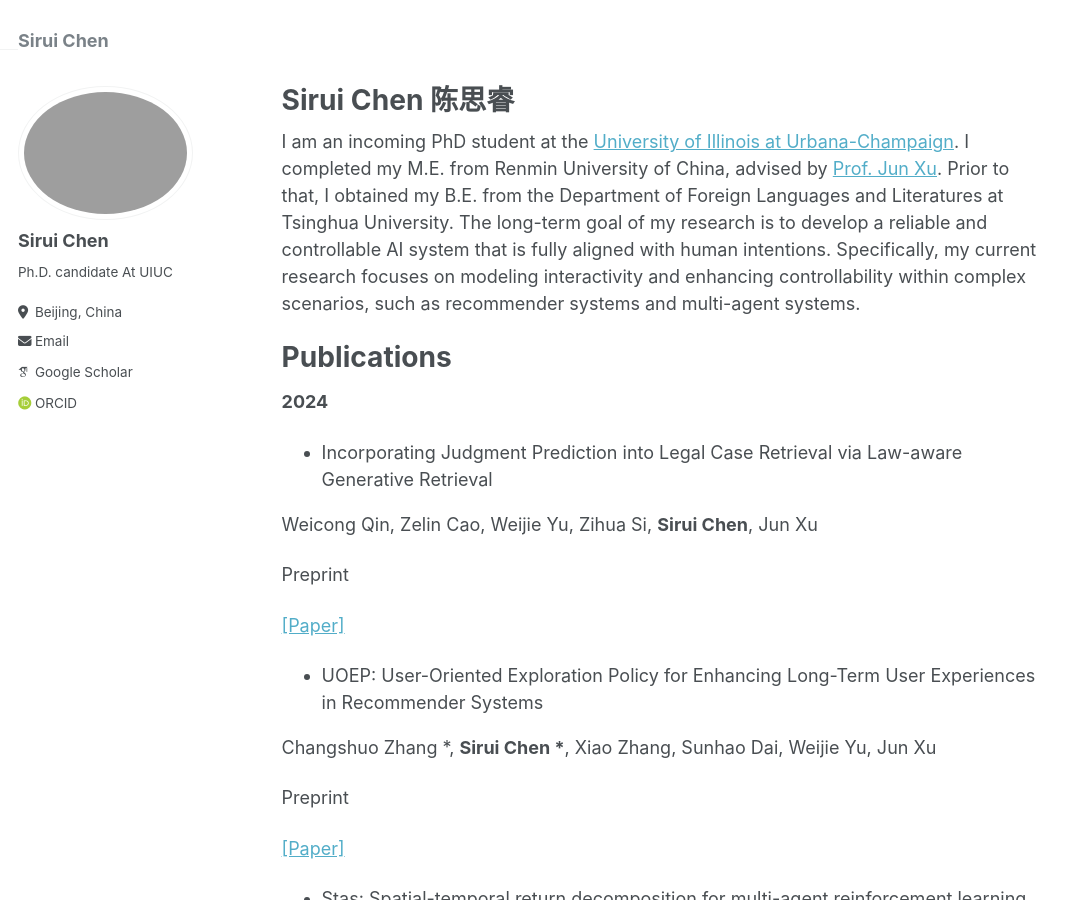
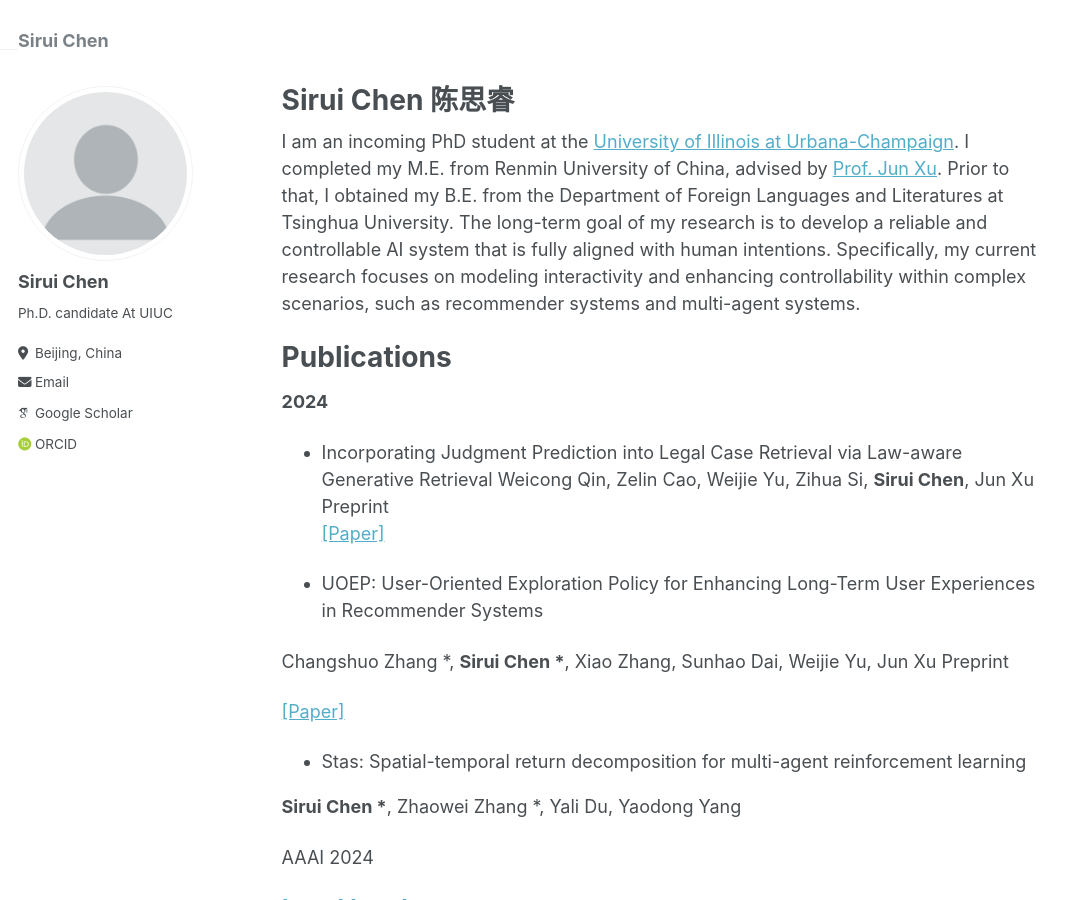
Before and after one commit to csr16/csr16.github.io, a Jekyll site: the page built from _pages/about.md, in a window 1280 px wide and 900 px high. Shown: the whole window, without its empty margins (0-1081 px from the left). Built offline with Jekyll 4.4.1, drawn with Linux system fonts in a browser that asks for light colours; some web fonts are replaced.

Commit message:
udpate 0312

```diff
--- a/_config.yml
+++ b/_config.yml
@@ -21,7 +21,7 @@
 #               Additional customization can be done by editing /_includes/author-profile.html
 author:
   # Biographic information
-  avatar           : "images/profile.jpg"
+  avatar           : "profile.png"
   name             : "Sirui Chen"
   pronouns         : # example: "she/her"
   bio              : "Ph.D. candidate At UIUC"
--- a/_pages/about.md
+++ b/_pages/about.md
@@ -7,24 +7,22 @@
   - /about.html
 ---
 
-I am an incoming PhD student at the [University of Illinois at Urbana-Champaign](https://illinois.edu/). I completed my M.E. from Renmin University of China, advised by [Prof. Jun Xu](https://gsai.ruc.edu.cn/english/~junxu). Prior to that, I obtained my B.E. from the Department of Foreign Languages and Literatures at Tsinghua University. The long-term goal of my research is to develop a reliable and controllable AI system that is fully aligned with human intentions. Specifically, my current research focuses on modeling interactivity and enhancing controllability within complex scenarios, such as recommender systems and multi-agent systems.
+I am an incoming PhD student at the [University of Illinois at Urbana-Champaign](https://illinois.edu/). I completed my M.E. from Renmin University of China, advised by [Prof. Jun Xu](https://gsai.ruc.edu.cn/english/~junxu). Prior to that, I obtained my B.E. from the Department of Foreign Languages and Literatures at Tsinghua University.
+The long-term goal of my research is to develop a reliable and controllable AI system that is fully aligned with human intentions. Specifically, my current research focuses on modeling interactivity and enhancing controllability within complex scenarios, such as recommender systems and multi-agent systems.
 
 
 Publications
 ======
 **2024**
+
 - Incorporating Judgment Prediction into Legal Case Retrieval via Law-aware Generative Retrieval
-
-Weicong Qin, Zelin Cao, Weijie Yu, Zihua Si, __Sirui Chen__, Jun Xu
-
-Preprint
-
-[[Paper]](https://arxiv.org/abs/2312.09591)
+Weicong Qin, Zelin Cao, Weijie Yu, Zihua Si, __Sirui Chen__, Jun Xu<br>
+Preprint<br>
+[[Paper]](https://arxiv.org/abs/2312.09591)<br>
 
 - UOEP: User-Oriented Exploration Policy for Enhancing Long-Term User Experiences in Recommender Systems
 
 Changshuo Zhang *, __Sirui Chen *__, Xiao Zhang, Sunhao Dai, Weijie Yu, Jun Xu
-
 Preprint
 
 [[Paper]](https://arxiv.org/abs/2401.09034)
```
